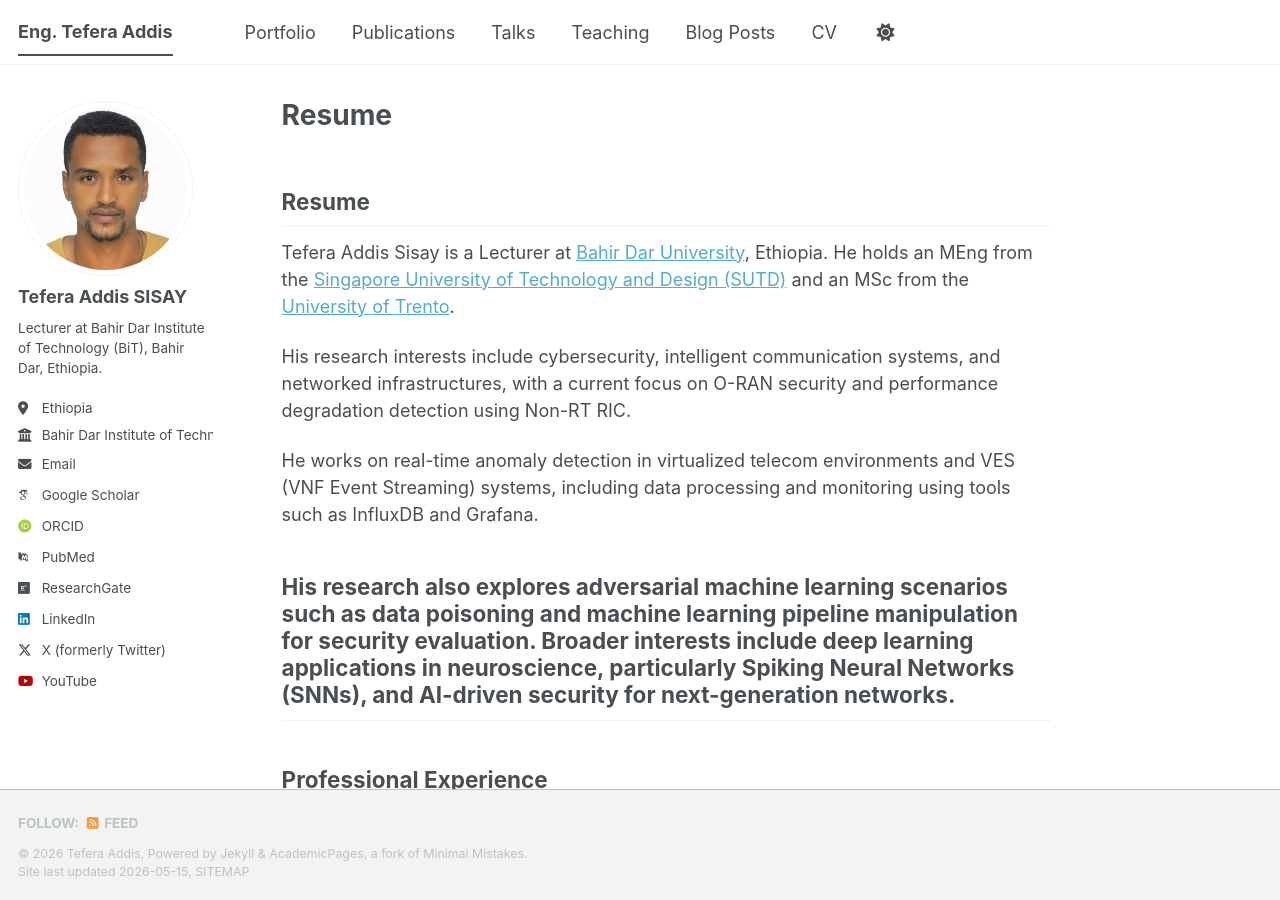
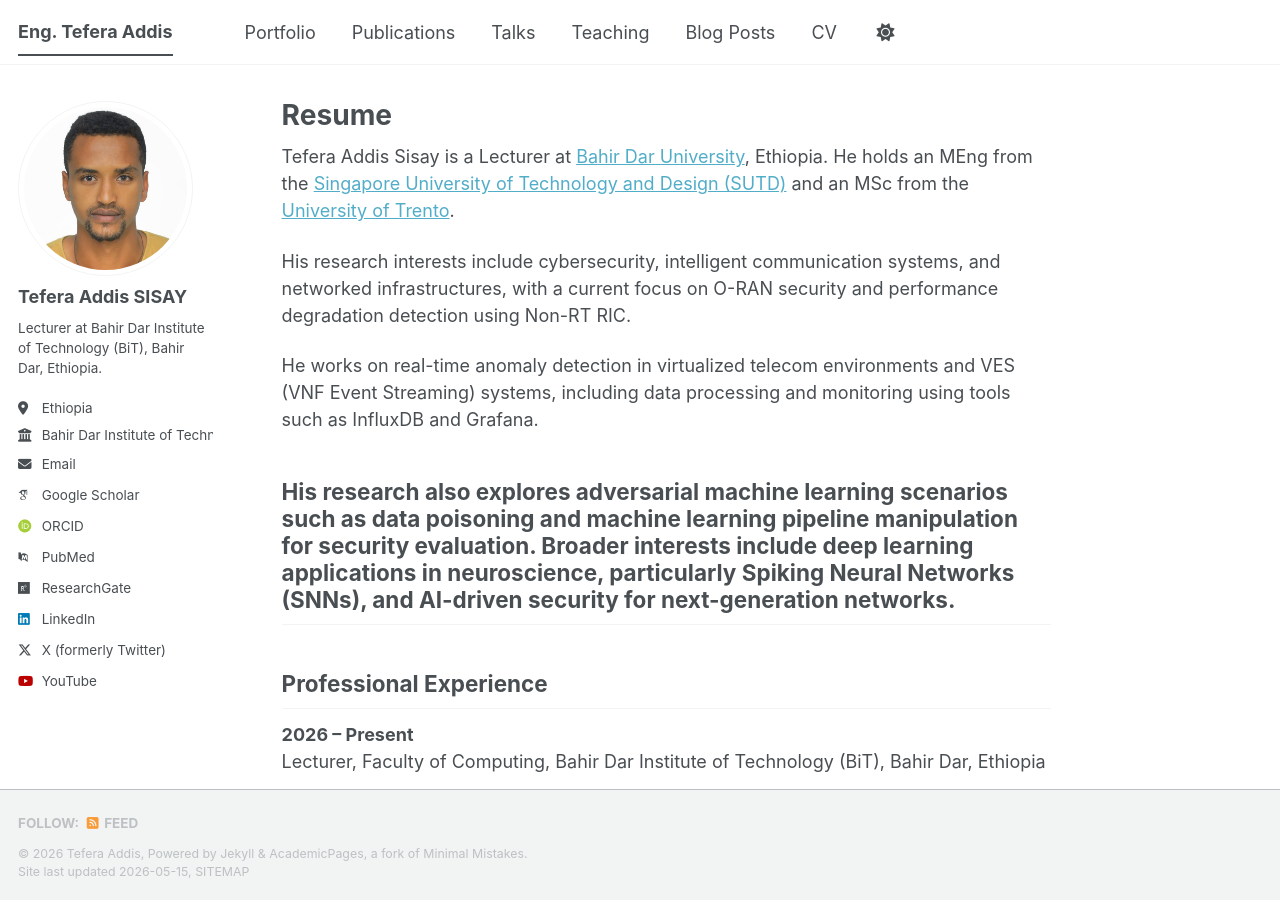
Before and after one commit to tefera-addis-sisay/tefera-addis-sisay.github.io, a Jekyll site: the page built from _pages/about.md, in a window 1280 px wide and 900 px high. Built offline with Jekyll 4.4.1, drawn with Linux system fonts in a browser that asks for light colours; some web fonts are replaced; a script bundle is joined from its source files by our own code; library files that are not in the unit come from our copies.

Commit message:
Update about.md

```diff
--- a/_pages/about.md
+++ b/_pages/about.md
@@ -6,9 +6,6 @@ redirect_from:
   - /about/
   - /about.html
 ---
-
-## Resume
-
 Tefera Addis Sisay is a Lecturer at [Bahir Dar University](https://www.bdu.edu.et), Ethiopia. He holds an MEng from the [Singapore University of Technology and Design (SUTD)](https://www.sutd.edu.sg) and an MSc from the [University of Trento](https://www.unitn.it/en).
 
 His research interests include cybersecurity, intelligent communication systems, and networked infrastructures, with a current focus on O-RAN security and performance degradation detection using Non-RT RIC.
```
